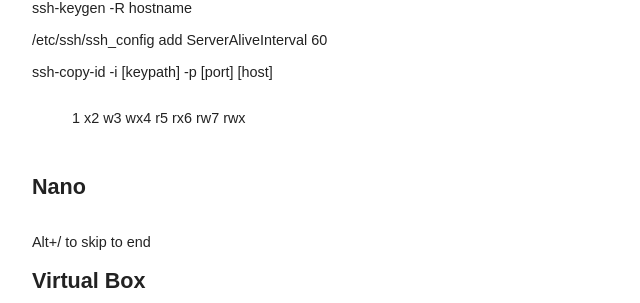
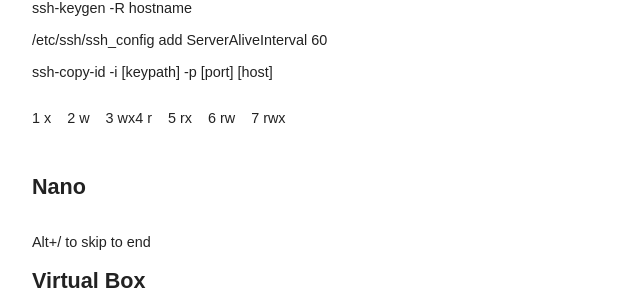
Before and after one commit to jthurteau/jthurteau.github.io, a PHP site: page /notes.html in a window 1280 px wide. Shown: the part 1417-1720 px from the top of the page, without its empty margins (0-640 px from the left). Run offline with PHP 8.4, Linux system fonts and the light colour scheme.

Commit message:
Update main.css

```diff
--- a/main.css
+++ b/main.css
@@ -86,5 +86,5 @@
 .bottom{bottom:0;}
 .topSpace{top:1rem;}
 .bottomSpace{bottom:1rem;}
-ul.horz{display:block;}
-ul.horz li{display:inline-block;}
+ul.horz{display:block;padding-left: 0;}
+ul.horz li{display:inline-block;margin-right: 1rem;}
```
